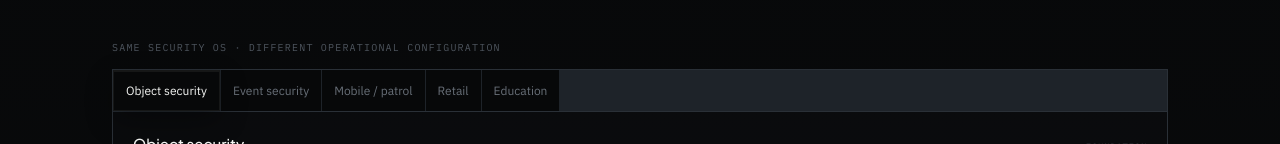
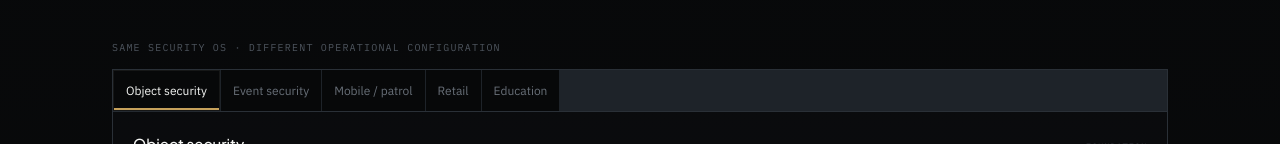
Before and after one commit to ISBFounder/ISB-Security-Website, a Next.js app: page /solutions in a window 1280 px wide. Shown: the part 808-952 px from the top of the page. Built offline with nearby package versions, Linux system fonts and the light colour scheme.

Commit message:
refine: selected-state gold underline on SolutionContextSwitcher

```diff
--- a/src/components/solutions/SolutionContextSwitcher.tsx
+++ b/src/components/solutions/SolutionContextSwitcher.tsx
@@ -92,7 +92,7 @@ export function SolutionContextSwitcher() {
               className={cn(
                 "bg-bg px-3 py-2.5 text-[12px]",
                 "focus-visible:outline focus-visible:outline-2 focus-visible:outline-offset-[-2px] focus-visible:outline-gold",
-                selected ? "surface-3 text-ink" : "text-ink-muted hover:text-ink-secondary"
+                selected ? "surface-3 os-selected text-ink" : "text-ink-muted hover:text-ink-secondary"
               )}
             >
               {c.title}
```
